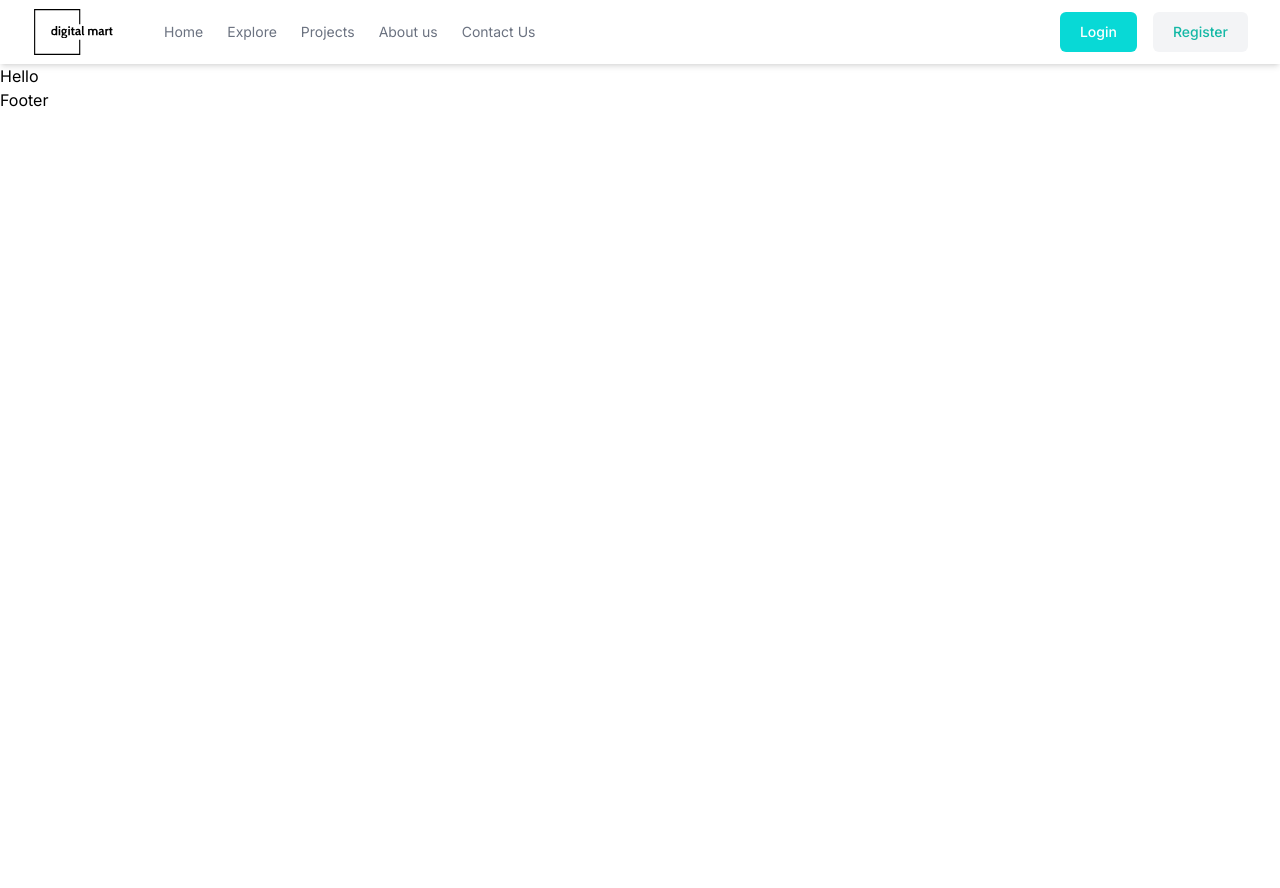
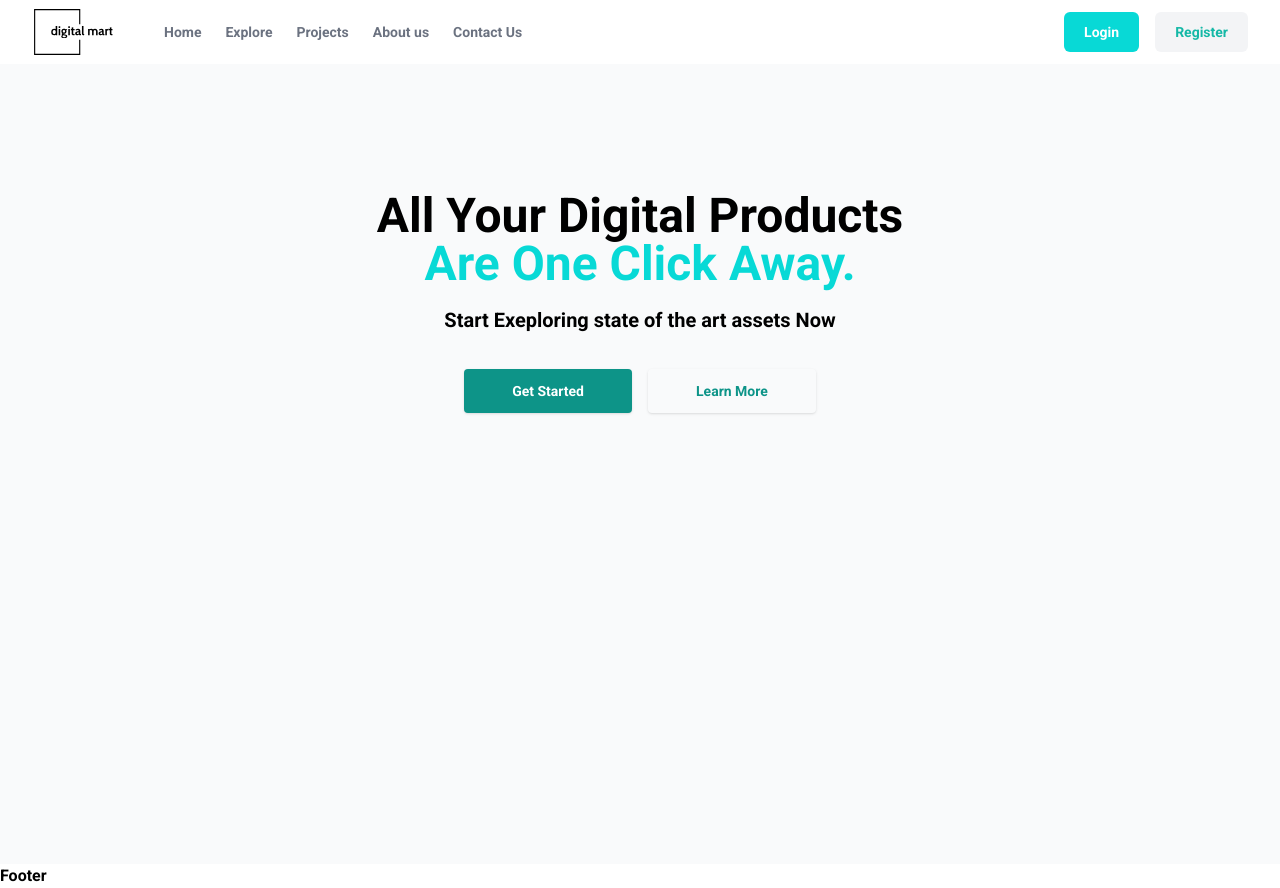
Before and after one commit to AbderraoufDrine/E-Mart, a Next.js app: page / in a window 1280 px wide. Before the commit the page ends 800 px from the top, so only its background shows below. Built offline with nearby package versions, Linux system fonts and the light colour scheme.

Commit message:
Added Main Section

```diff
--- a/src/app/layout.js
+++ b/src/app/layout.js
@@ -1,9 +1,9 @@
-import { Inter } from "next/font/google";
+import { Roboto } from "next/font/google";
 import "./globals.css";
 import Header from "@/components/Header";
 import Footer from "@/components/Footer";
 
-const inter = Inter({ subsets: ["latin"] });
+const inter = Roboto({ subsets: ["latin"], weight: "700" });
 
 export const metadata = {
   title: "Create Next App",
--- a/src/app/page.js
+++ b/src/app/page.js
@@ -1,5 +1,10 @@
+import Main from "@/components/Main";
 import Image from "next/image";
 
 export default function Home() {
-  return <div>Hello</div>;
+  return (
+    <div>
+      <Main />
+    </div>
+  );
 }
--- a/src/components/Main.jsx
+++ b/src/components/Main.jsx
@@ -1,7 +1,41 @@
 import React from "react";
 
 const Main = () => {
-  return <div>Main</div>;
+  return (
+    <section className="bg-gray-50">
+      <div className="mx-auto max-w-screen-xl px-4 py-32 lg:flex lg:h-screen">
+        <div className="mx-auto max-w-xl text-center">
+          <h1 className="text-3xl font-extrabold sm:text-5xl text-black">
+            All Your Digital Products
+            <strong className="font-extrabold text-primary sm:block">
+              {" "}
+              Are One Click Away.{" "}
+            </strong>
+          </h1>
+
+          <p className="mt-4 sm:text-xl/relaxed text-black">
+            Start Exeploring state of the art assets Now
+          </p>
+
+          <div className="mt-8 flex flex-wrap justify-center gap-4">
+            <a
+              className="block w-full rounded bg-teal-600 px-12 py-3 text-sm font-medium text-white shadow hover:bg-red-700 focus:outline-none focus:ring active:bg-red-500 sm:w-auto"
+              href="/get-started"
+            >
+              Get Started
+            </a>
+
+            <a
+              className="block w-full rounded px-12 py-3 text-sm font-medium text-teal-600 shadow hover:text-red-700 focus:outline-none focus:ring active:text-red-500 sm:w-auto"
+              href="/about"
+            >
+              Learn More
+            </a>
+          </div>
+        </div>
+      </div>
+    </section>
+  );
 };
 
 export default Main;
```
